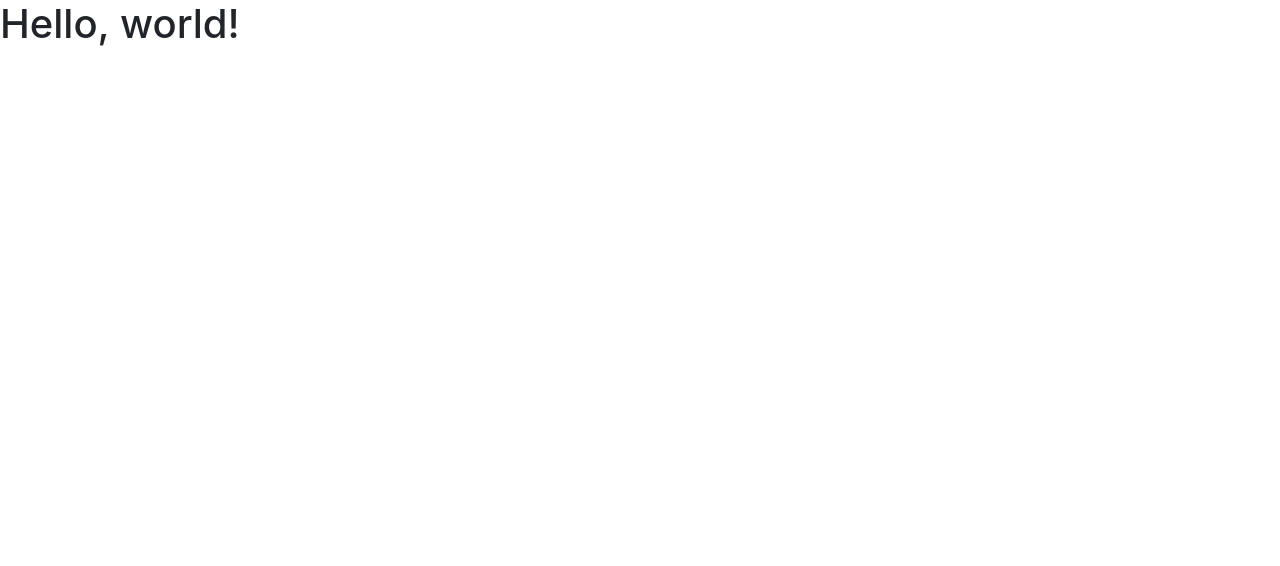
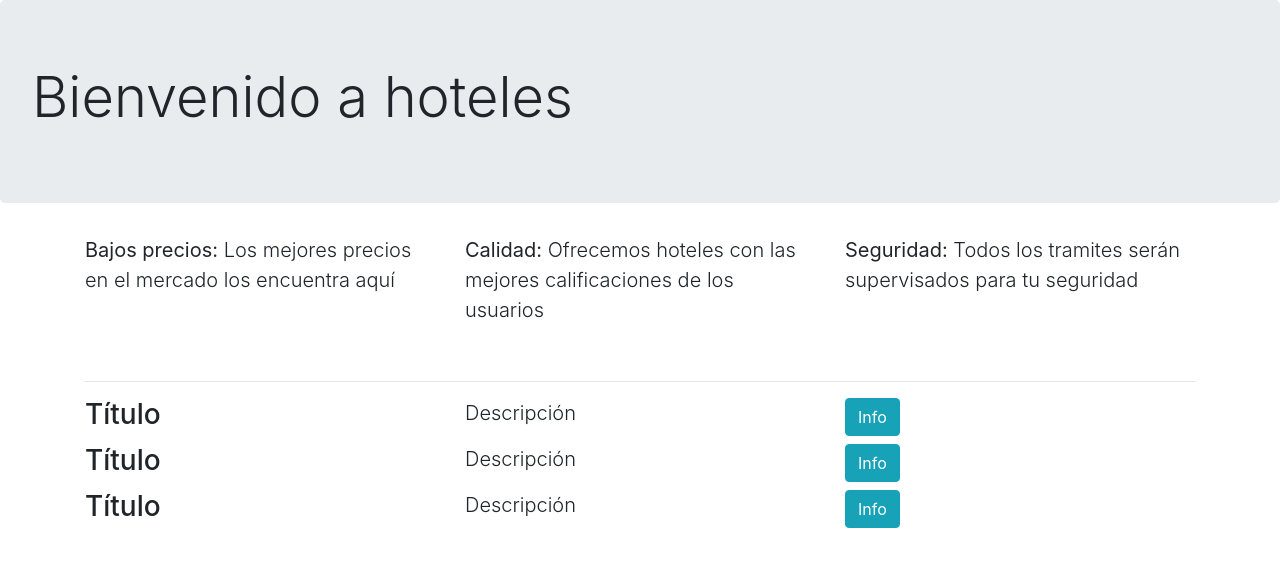
Before and after one commit to JulioJavif/Proyecto_Hoteles, a website: page index.html in a window 1280 px wide. Drawn offline with nearby package versions, Linux system fonts and the light colour scheme.

Commit message:
Agragado jumbotron, descripción y lista de hoteles

```diff
--- a/index.html
+++ b/index.html
@@ -8,10 +8,61 @@
     <!-- Bootstrap CSS -->
     <link rel="stylesheet" href="node_modules/bootstrap/dist/css/bootstrap.min.css">
 
-    <title>Hello, world!</title>
+    <title>Hoteles</title>
   </head>
   <body>
-    <h1>Hello, world!</h1>
+    <div class="jumbotron">
+        <h1 class="display-4">Bienvenido a hoteles</h1>
+    </div>
+    <div class="container">
+      <div class="row">
+        <div class="col-4">
+          <p class="lead"><B>Bajos precios:</B> Los mejores precios en el mercado los encuentra aquí</p>
+        </div>
+        <div class="col-4"><p class="lead">
+          <b>Calidad:</b> Ofrecemos hoteles con las mejores calificaciones de los usuarios</p></div>
+        <div class="col-4">
+          <p class="lead"><b>Seguridad:</b> Todos los tramites serán supervisados para tu seguridad</p>
+        </div>
+      </div><br><hr>
+      <div class="row">
+        <div class="col">
+          <div class="row">
+            <div class="col">
+              <h3>Título</h3>
+            </div>
+            <div class="col">
+              <p class="lead">Descripción</p>
+            </div>
+            <div class="col">
+              <button type="button" class="btn btn-info">Info</button>
+            </div>
+          </div>
+          <div class="row">
+            <div class="col">
+              <h3>Título</h3>
+            </div>
+            <div class="col">
+              <p class="lead">Descripción</p>
+            </div>
+            <div class="col">
+              <button type="button" class="btn btn-info">Info</button>
+            </div>
+          </div>
+          <div class="row">
+            <div class="col">
+              <h3>Título</h3>
+            </div>
+            <div class="col">
+              <p class="lead">Descripción</p>
+            </div>
+            <div class="col">
+              <button type="button" class="btn btn-info">Info</button>
+            </div>
+          </div>
+        </div>
+      </div>
+    </div>
 
     <!-- Optional JavaScript -->
     <!-- jQuery first, then Popper.js, then Bootstrap JS -->
```
